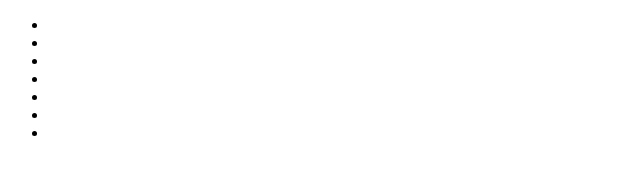
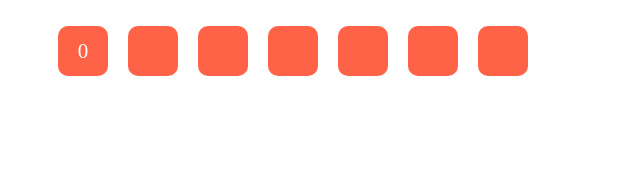
Before and after one commit to baejunsun/team-practice, a plain HTML site: page index.html in a window 1280 px wide. Shown: the whole page, without its empty margins (0-640 px from the left). Drawn offline with Linux system fonts and the light colour scheme.

Commit message:
create CSS

```diff
--- /dev/null
+++ b/index.css
@@ -0,0 +1,16 @@
+.numbers {
+  display: flex;
+
+}
+.number {
+  background-color: tomato;
+  width: 50px;
+  height: 50px;
+  margin:10px;
+  color: #ffffff;
+  font-size: 21px;
+  text-align: center;
+  line-height: 50px;
+  border-radius: 10px;
+
+}
--- a/index.html
+++ b/index.html
@@ -4,10 +4,12 @@
   <meta charset="UTF-8">
   <meta name="viewport" content="width=device-width, initial-scale=1.0">
   <title>Document</title>
+  <link rel="stylesheet" href="./index.css">
+
 </head>
 <body>
   <ul class = "numbers">
-    <li class = "number"></li>
+    <li class = "number">0</li>
     <li class = "number"></li>
     <li class = "number"></li>
     <li class = "number"></li>
```
